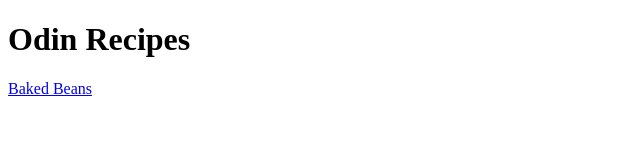
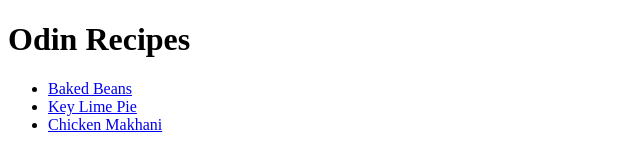
Before and after one commit to siena723/odin-recipes, a plain HTML site: page index.html in a window 1280 px wide. Shown: the whole page, without its empty margins (0-640 px from the left). Drawn offline with Linux system fonts and the light colour scheme.

Commit message:
add recipe pages to unordered list

```diff
--- a/index.html
+++ b/index.html
@@ -6,6 +6,9 @@
     </head>
     <body>
         <h1>Odin Recipes</h1>
-        <a href="./recipes/baked-beans.html">Baked Beans</a>
+        <ul>
+        <li><a href="./recipes/baked-beans.html">Baked Beans</a></li>
+        <li><a href="./recipes/key-lime-pie.html">Key Lime Pie</a></li>
+        <li><a href="./recipes/chicken-makhani.html">Chicken Makhani</a></li>
     </body>
 </html>
```
Also changed, not shown: recipes/key-lime-pie.html (+1 -1 lines), recipes/chicken-makhani.html (added).
